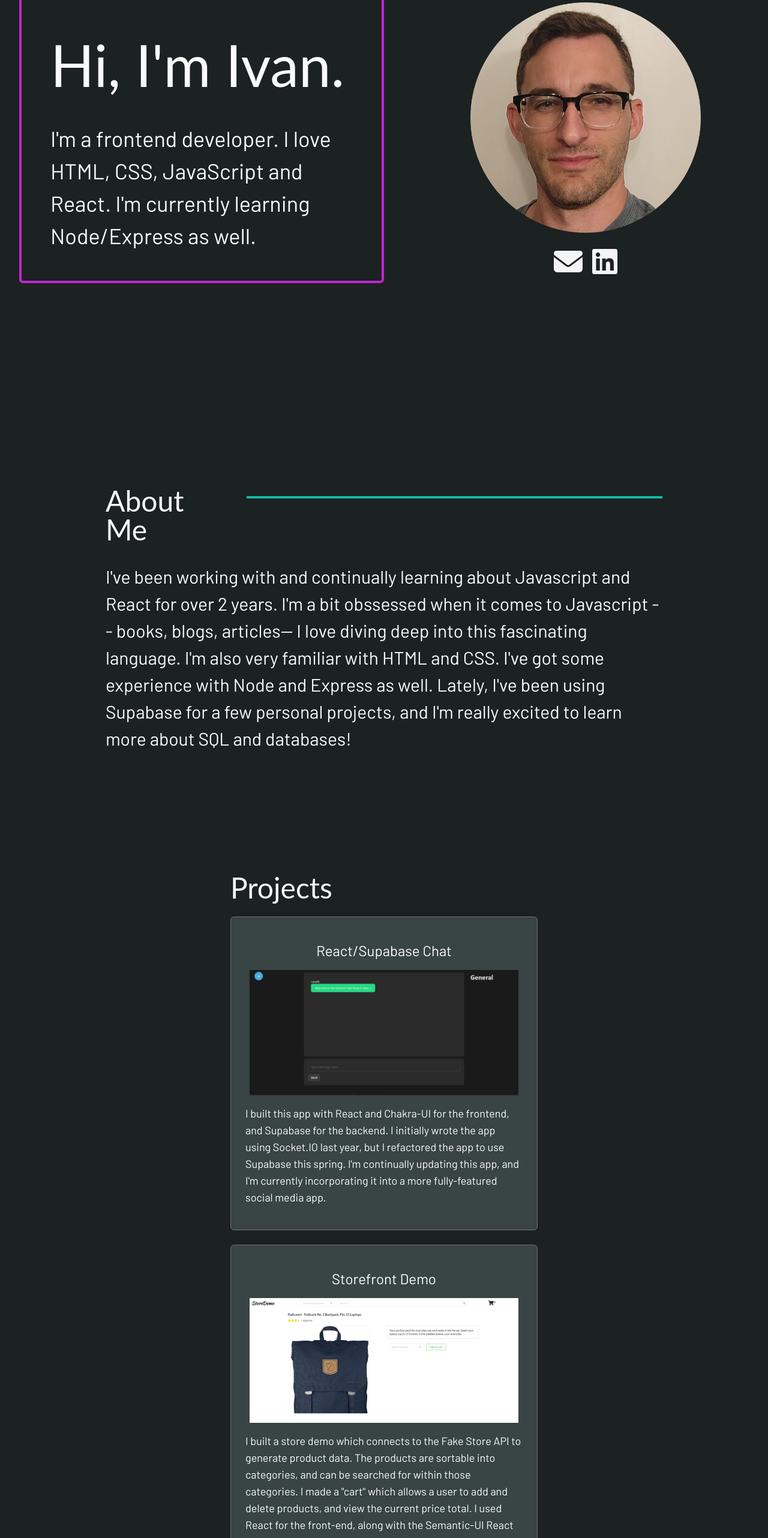
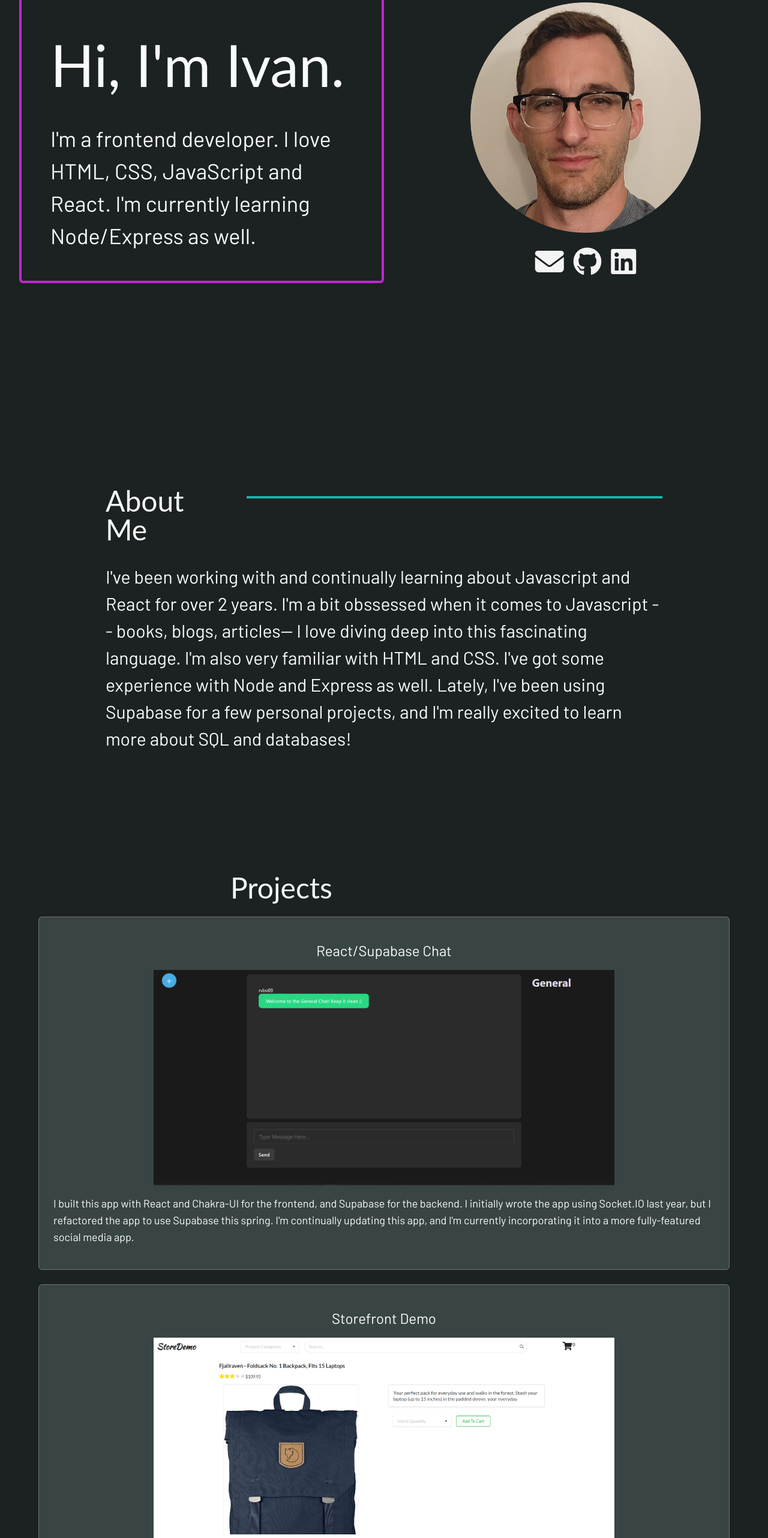
Before and after one commit to rvbv89/portfolio-22, a React (Create React App) app: page / in a window 1280 px wide. Shown: the part 236-2800 px from the top of the page at 60% size. Built offline with nearby package versions, Linux system fonts and the light colour scheme.

Commit message:
added github icon

```diff
--- a/src/MainCard.jsx
+++ b/src/MainCard.jsx
@@ -3,13 +3,17 @@ import { motion } from "framer-motion";
 
 export const MainCard = ({ projectRef }) => {
   const sendMail = () => {
-    const mailto: string = "mailto:garzotto5389@gmail.com";
+    const mailto = "mailto:garzotto5389@gmail.com";
     window.location.href = mailto;
   };
 
   const openLinkedIn = () => {
     console.log("click");
     window.open("https://www.linkedin.com/in/ivan-garzotto-iii", "_blank");
+  };
+  const openLink = (url) => {
+    console.log("click");
+    window.open(url, "_blank");
   };
 
   return (
@@ -46,7 +50,18 @@ export const MainCard = ({ projectRef }) => {
           <motion.div
             className="cursor-pointer"
             whileHover={{ scale: 1.2 }}
-            onClick={openLinkedIn}
+            onClick={() => {
+              openLink("https://github.com/rvbv89");
+            }}
+          >
+            <i className="fa-brands fa-github text-5xl px-2 text-zinc-100"></i>
+          </motion.div>
+          <motion.div
+            className="cursor-pointer"
+            whileHover={{ scale: 1.2 }}
+            onClick={() => {
+              openLink("https://www.linkedin.com/in/ivan-garzotto-iii");
+            }}
           >
             <i className="fa-brands fa-linkedin text-5xl px-2 text-zinc-100"></i>
           </motion.div>
--- a/src/ProjectsPage.jsx
+++ b/src/ProjectsPage.jsx
@@ -3,7 +3,7 @@ import React from "react";
 export const ProjectsPage = ({projectRef}) => {
   return (
     <div ref={projectRef} className="container mx-auto min-h-screen text-slate-50">
-      <div className="container max-w-lg mx-auto">
+      <div className="max-w-lg mx-auto">
         <h1 className="text-5xl py-6 font-display">Projects</h1>
       </div>
 
@@ -12,12 +12,12 @@ export const ProjectsPage = ({projectRef}) => {
           e.preventDefault();
           window.open("https://rvbv89-supachat.netlify.app/", "_blank");
         }}
-        className="container max-w-lg mx-auto p-6 box-border border border-solid bg-customGrey border-zinc-500
+        className="container max-w-6xl mx-auto p-6 box-border border border-solid bg-customGrey border-zinc-500
       rounded-md flex flex-col items-center cursor-pointer"
       >
         <h2 className="text-2xl py-4">React/Supabase Chat</h2>
         <img
-          className="port-img max-w-md"
+          className="port-img max-w-3xl"
           src={require("./img/chat.png")}
           alt="A screenshot of my chat app"
         />
@@ -30,7 +30,7 @@ export const ProjectsPage = ({projectRef}) => {
         </p>
       </div>
       <div
-        className="container max-w-lg mx-auto my-6 p-6 box-border border border-solid bg-customGrey border-zinc-500
+        className="container max-w-6xl mx-auto my-6 p-6 box-border border border-solid bg-customGrey border-zinc-500
       rounded-md flex flex-col items-center cursor-pointer"
         onClick={(e) => {
           e.preventDefault();
@@ -42,7 +42,7 @@ export const ProjectsPage = ({projectRef}) => {
       >
         <h2 className="text-2xl py-4">Storefront Demo</h2>
         <img
-          className="port-img max-w-md"
+          className="port-img max-w-3xl"
           src={require("./img/store.png")}
           alt="A screenshot of my store app"
         />
```
